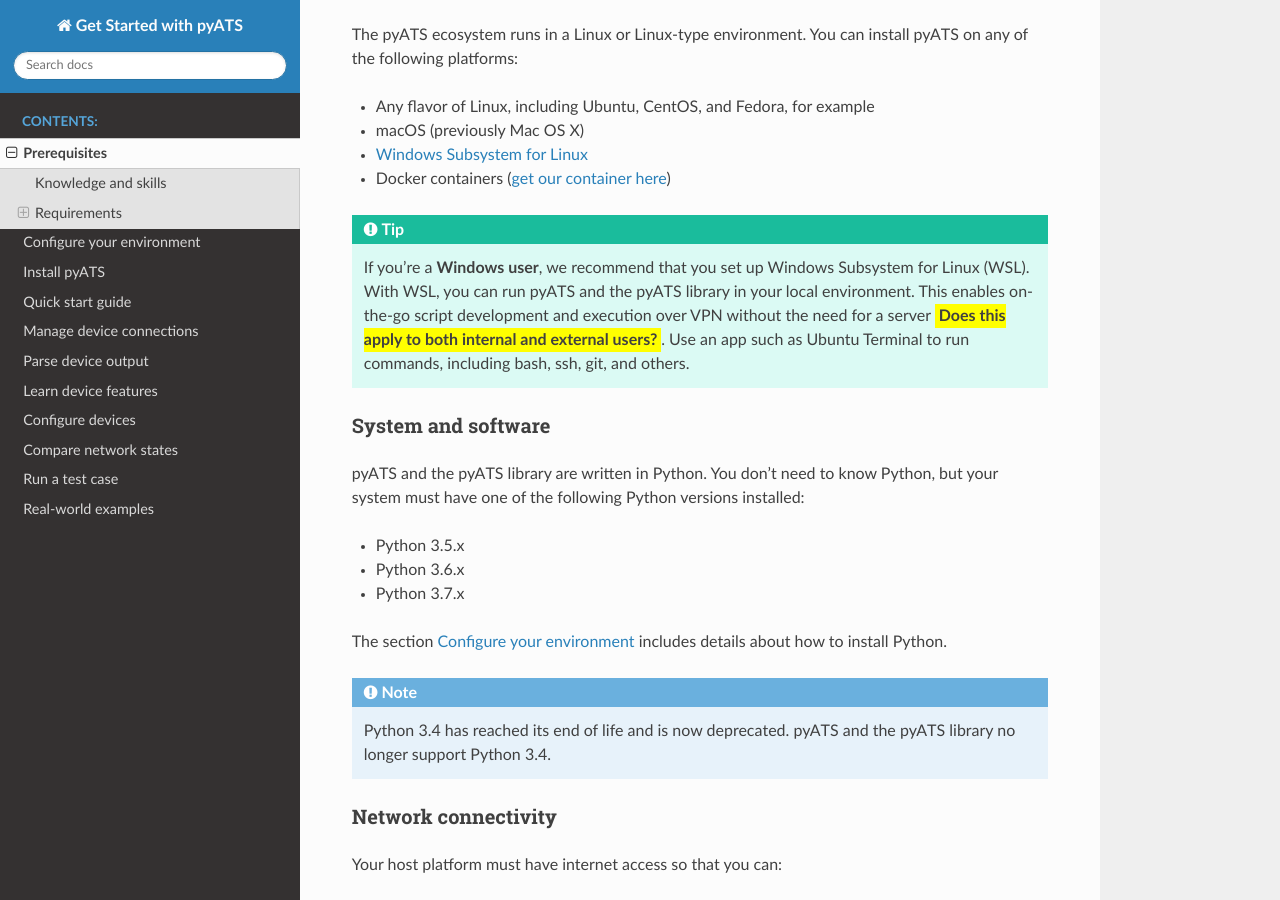
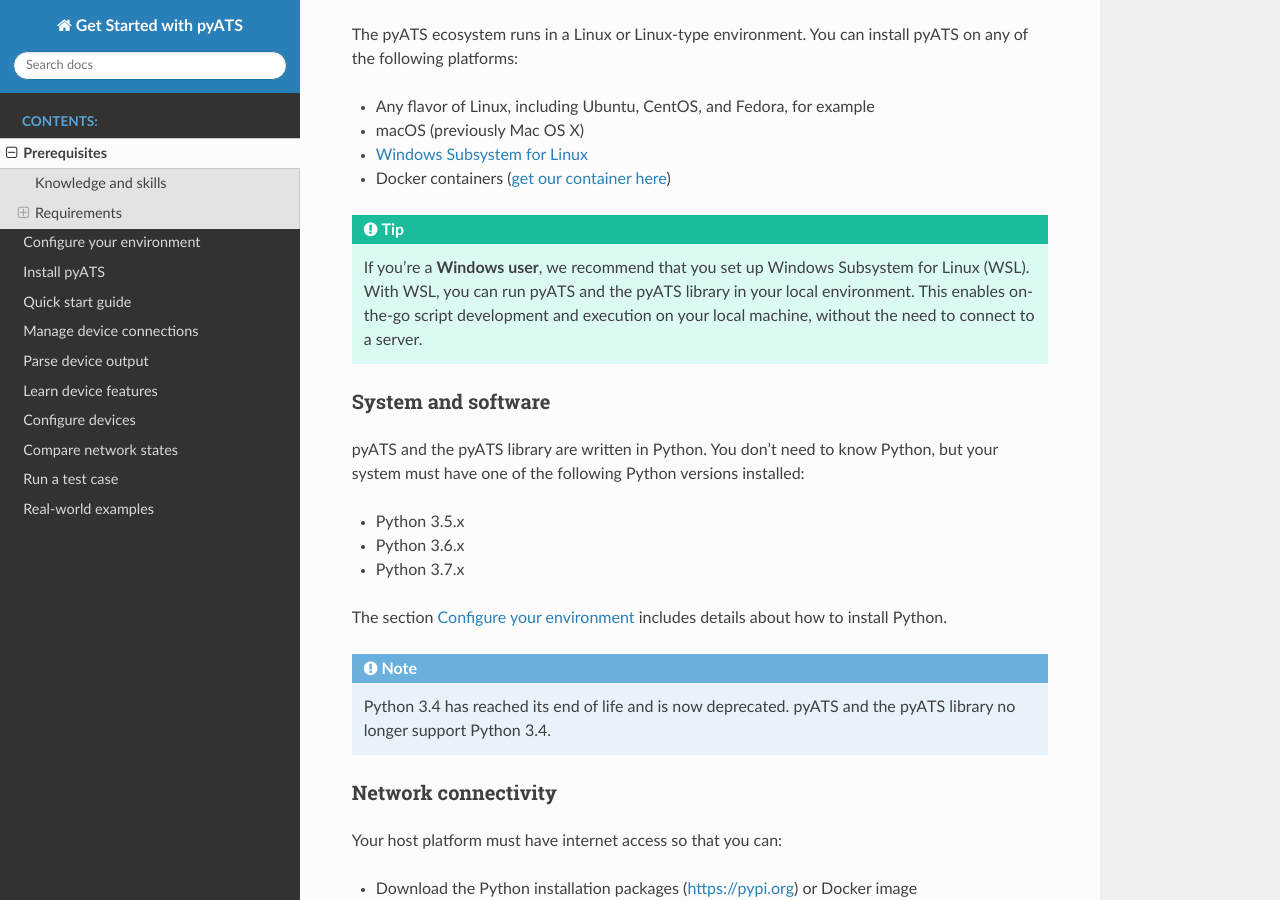
Before and after one commit to CiscoTestAutomation/getting-started, a Sphinx documentation site: the page built from source/prereqs/Prerequisites.rst, in a window 1280 px wide and 900 px high, scrolled down 877 px. Built offline with Sphinx 7.4.7 and the Read the Docs theme 2.0.0, drawn with Linux system fonts in a browser that asks for light colours; pages that are not in the unit, such as notebooks, are missing from menus.

Commit message:
Reworded the note about working locally with WSL.

```diff
--- a/source/prereqs/Prerequisites.rst
+++ b/source/prereqs/Prerequisites.rst
@@ -34,7 +34,7 @@
 * `Windows Subsystem for Linux <https://docs.microsoft.com/en-us/windows/wsl/install-win10>`_
 * Docker containers (`get our container here <https://hub.docker.com/r/ciscotestautomation/pyats/>`_)
 
-.. tip:: If you're a **Windows user**, we recommend that you set up Windows Subsystem for Linux (WSL). With WSL, you can run |pyATS| and the |library| in your local environment. This enables on-the-go script development and execution over VPN without the need for a server :question:`Does this apply to both internal and external users?`. Use an app such as Ubuntu Terminal to run commands, including bash, ssh, git, and others.
+.. tip:: If you're a **Windows user**, we recommend that you set up Windows Subsystem for Linux (WSL). With WSL, you can run |pyATS| and the |library| in your local environment. This enables on-the-go script development and execution on your local machine, without the need to connect to a server.
 
 System and software
 ^^^^^^^^^^^^^^^^^^^^
```
